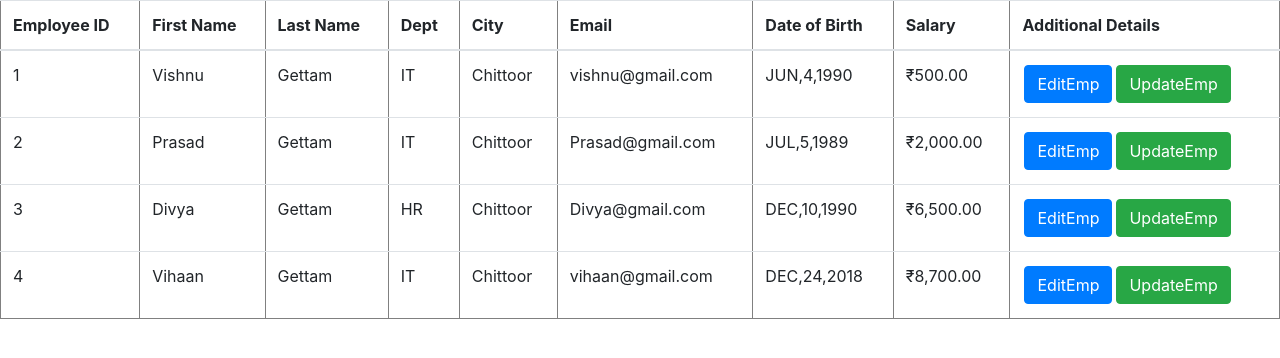
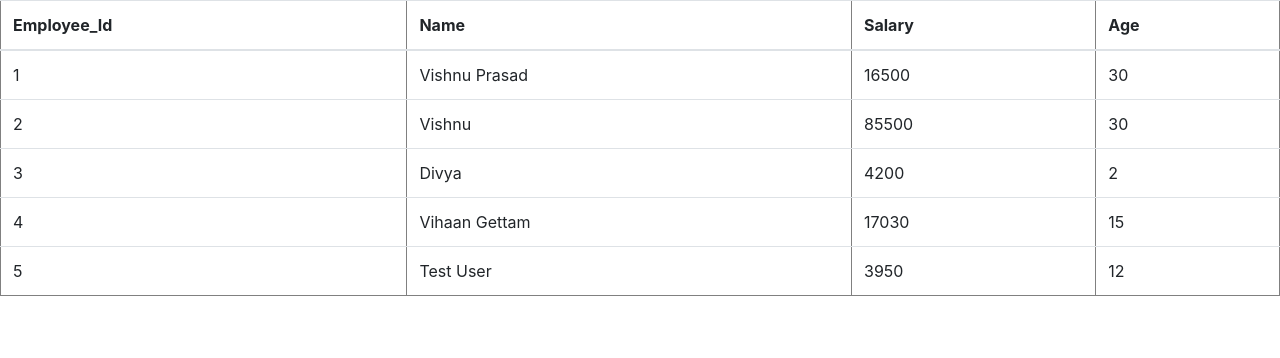
Before and after one commit to VishnuGettam/EdurekaAng, an Angular app: page / in a window 1280 px wide. Shown: the top 358 px of the page. Built offline with nearby package versions, Linux system fonts and the light colour scheme.

Commit message:
Angular Services - Assignment 1
Added newEmployee - Component,interface,serivice and displayed data .

```diff
--- a/src/app/app.component.html
+++ b/src/app/app.component.html
@@ -1 +1,3 @@
-<app-employee></app-employee>
+<!-- <app-employee></app-employee> -->
+
+<app-newEmployee></app-newEmployee>
--- a/src/app/app.module.ts
+++ b/src/app/app.module.ts
@@ -1,3 +1,5 @@
+import { NewEmployeeComponent } from './newemployee/newemployee.component';
+
 import { NgModule } from '@angular/core';
 import { FormsModule } from '@angular/forms';
 import { BrowserModule } from '@angular/platform-browser';
@@ -11,7 +13,9 @@ import { ColorDirective } from './Directives/color.directive';
   declarations: [
     AppComponent,
     EmployeeComponent,
-    ColorDirective
+    ColorDirective,
+    NewEmployeeComponent
+
   ],
   imports: [
     BrowserModule,
--- /dev/null
+++ b/src/app/newemployee/employee2.ts
@@ -0,0 +1,8 @@
+export interface Employee2{
+
+  id : number,
+  employee_name :string,
+  employee_salary :number,
+  employee_age : number,
+  profile_image : string,
+}
--- /dev/null
+++ b/src/app/newemployee/newemployee.component.html
@@ -0,0 +1,27 @@
+<table border="1" class="table">
+  <thead>
+    <tr>
+      <th>Employee_Id</th>
+      <th>Name</th>
+      <th>Salary</th>
+      <th>Age</th>
+    </tr>
+  </thead>
+  <tbody>
+<tr *ngFor="let employee of EmpList" >
+<td>
+  {{employee.id}}
+</td>
+<td>
+  {{employee.employee_name}}
+</td>
+<td>
+  {{employee.employee_salary}}
+</td>
+<td>
+  {{employee.employee_age}}
+</td>
+
+</tr>
+  </tbody>
+</table>
--- /dev/null
+++ b/src/app/newemployee/newemployee.component.ts
@@ -0,0 +1,23 @@
+import { Employee2 } from './employee2';
+import { EmployeeService  } from './../services/employee-service.service';
+import { Component, OnInit } from "@angular/core";
+
+
+@Component({
+selector:'app-newEmployee',
+templateUrl:'./newemployee.component.html',
+styleUrls:['./newemployee.component.css']
+
+})
+export class NewEmployeeComponent implements OnInit {
+
+  EmpList:Employee2[] = [];
+  constructor(private EmpService:EmployeeService  ){
+
+  }
+
+  ngOnInit():void{
+      this.EmpList = this.EmpService.GetEmployeeDetails();
+  }
+
+}
--- /dev/null
+++ b/src/app/services/employee-service.service.ts
@@ -0,0 +1,51 @@
+import { Injectable } from '@angular/core';
+import { Employee2 } from '../newemployee/employee2';
+
+@Injectable({
+  providedIn: 'root',
+})
+export class EmployeeService  {
+  constructor() {}
+
+  NewEmployeeList: Employee2[] = [
+    {
+      id: 1,
+      employee_name: 'Vishnu Prasad',
+      employee_salary: 16500,
+      employee_age: 30,
+      profile_image: 'N/A',
+    },
+    {
+      id: 2,
+      employee_name: 'Vishnu ',
+      employee_salary: 85500,
+      employee_age: 30,
+      profile_image: 'N/A',
+    },
+    {
+      id: 3,
+      employee_name: 'Divya',
+      employee_salary: 4200,
+      employee_age: 2,
+      profile_image: 'N/A',
+    },
+    {
+      id: 4,
+      employee_name: 'Vihaan Gettam',
+      employee_salary: 17030,
+      employee_age: 15,
+      profile_image: 'N/A',
+    },
+    {
+      id: 5,
+      employee_name: 'Test User',
+      employee_salary: 3950,
+      employee_age: 12,
+      profile_image: 'N/A',
+    },
+  ];
+
+  GetEmployeeDetails(): Employee2[] {
+    return this.NewEmployeeList;
+  }
+}
```
Also changed, not shown: src/app/newemployee/newemployee.component.css (added), 1 other file (tests, documents, lock files or other folders).
